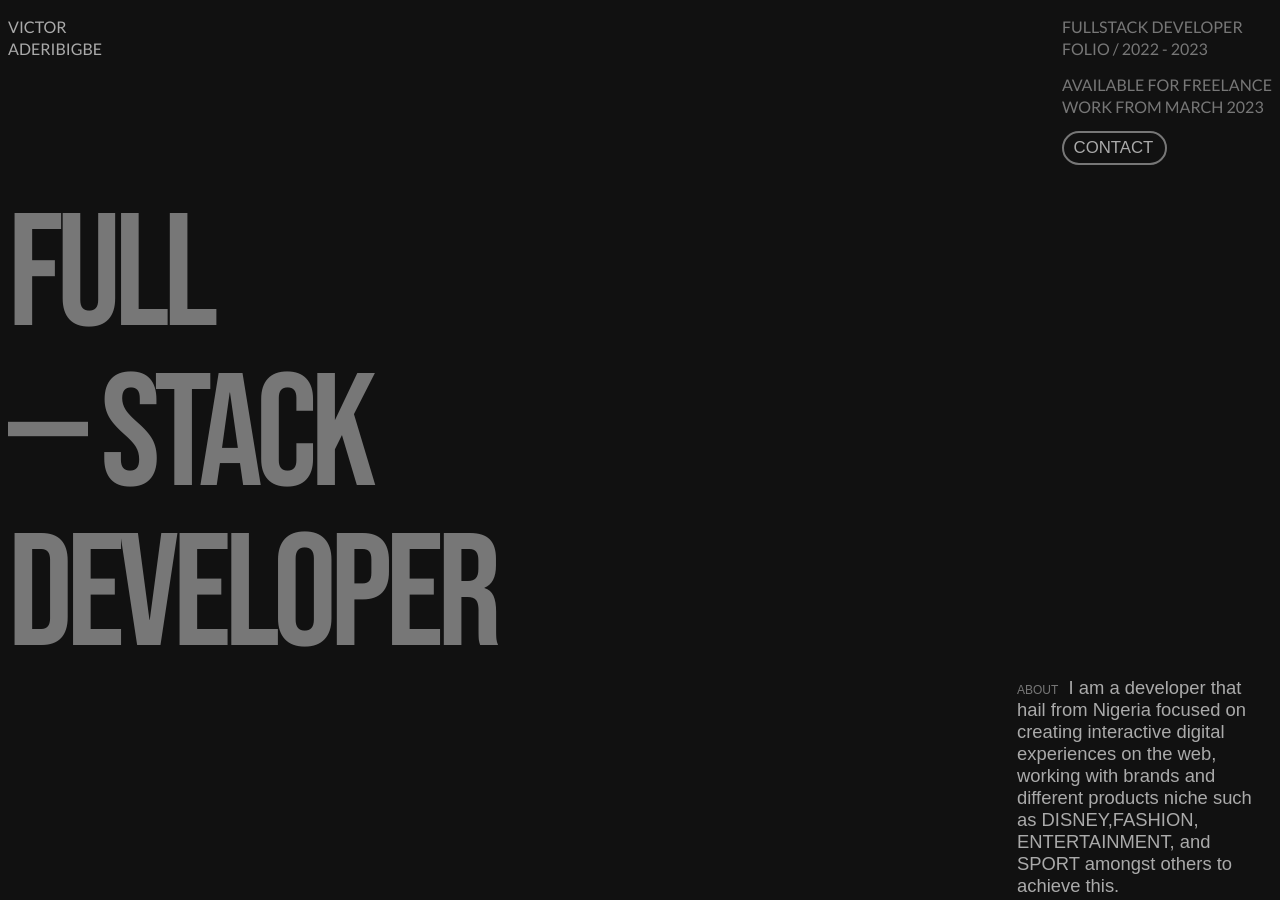
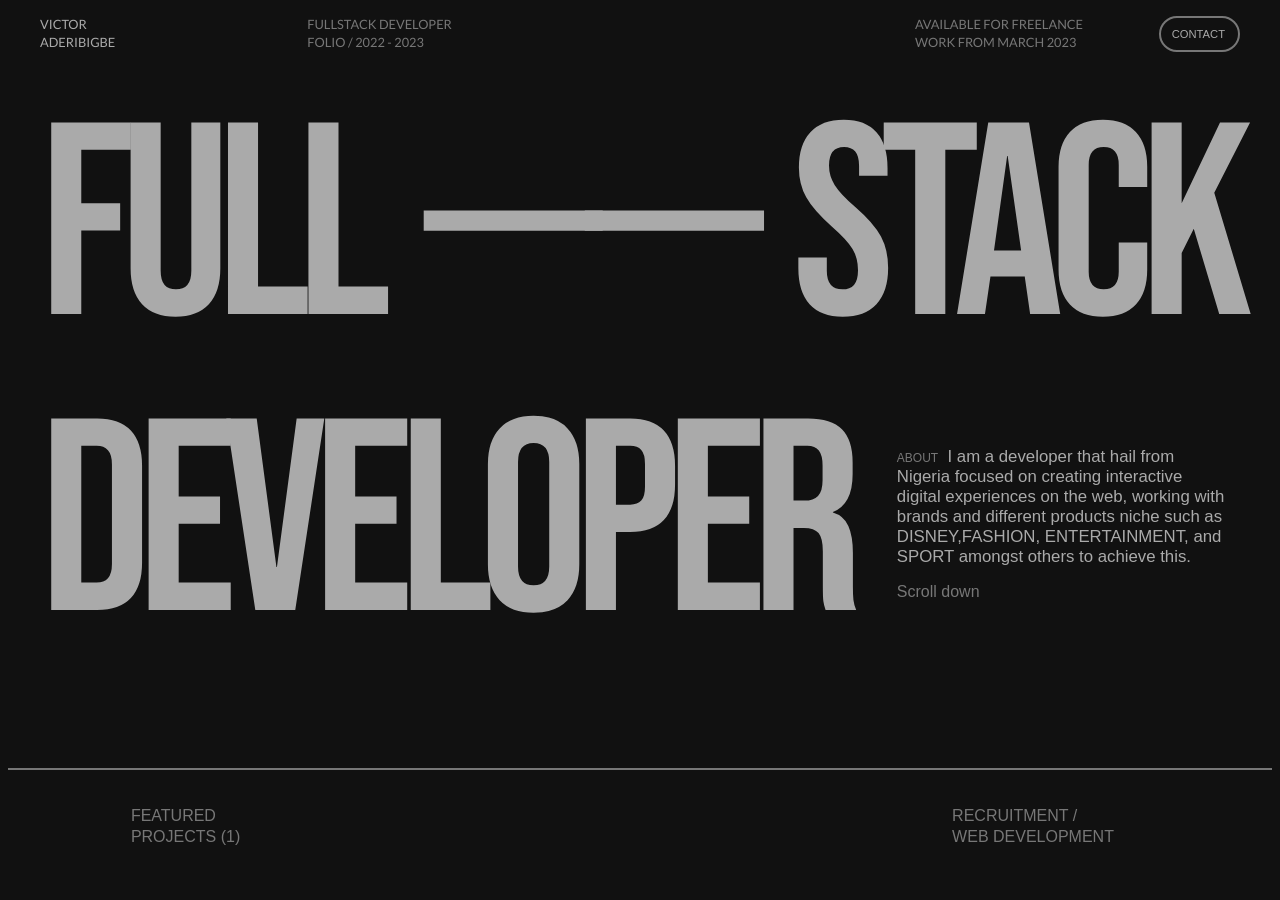
Before and after one commit to V0pe/Portfolio, a React (Vite) app: page / in a window 1280 px wide. Shown: the top 900 px of the page. Built offline with nearby package versions, Linux system fonts and the light colour scheme.

Commit message:
Add the desktop responsiveness.

```diff
--- a/src/components/Certification.css
+++ b/src/components/Certification.css
@@ -52,3 +52,43 @@
     cursor: pointer;
     font-size: 1rem;
 }
+
+.fade-in {
+    opacity: 0;
+    animation: fadeIn ease 4s;
+    animation-fill-mode: forwards;
+  }
+
+  @keyframes fadeIn {
+    0% {
+      opacity: 0;
+    }
+    100% {
+      opacity: 1;
+    }
+  }
+
+
+  @media screen and (min-width: 550px) {
+    .home__awards {
+    display: flex;
+    padding: 5rem 9rem 7rem 9rem;
+    gap: 8rem
+    }
+
+    .home__awards__left {
+        margin-bottom: 0;
+        width: 100%;
+    }
+
+    .home__contact__desc {
+        text-align: center;
+    }
+
+    .home__contact__email {
+        margin: auto;
+        text-align: center;
+        max-width: 10rem;
+    }
+
+  }
--- a/src/components/Certification.jsx
+++ b/src/components/Certification.jsx
@@ -1,7 +1,22 @@
+import React, { useState, useEffect } from 'react';
 import './Certification.css';
 
 export default function Certificate () {
-  return (<section className="home__awards">
+    const [shouldAnimate, setShouldAnimate] = useState(false);
+
+    useEffect(() => {
+      const handleScroll = () => {
+        const element = document.getElementById('home_open_source'); // Replace with the ID of your target section
+        if (element && window.scrollY + window.innerHeight > element.offsetTop) {
+          setShouldAnimate(true);
+        }
+      };
+
+      window.addEventListener('scroll', handleScroll);
+      return () => window.removeEventListener('scroll', handleScroll);
+    }, []);
+
+  return (<section className={`home__awards ${shouldAnimate ? 'fade-in' : ''}`} id='home_open_source'>
     <div className="home__awards__left">
         <h2 className="awards__title">
             <span>OPEN SOURCE PROJECTS X </span>
--- a/src/components/Footer.css
+++ b/src/components/Footer.css
@@ -189,3 +189,30 @@ color: coral;
 .home__footer__right {
     color: var(--COLOR-GRAY-LIGHT);
 }
+
+@media screen and (min-width: 550px) {
+    .home__contact__email {
+        margin: auto;
+        text-align: center;
+        max-width: 100rem;
+    }
+
+    .home__footer {
+        display: flex;
+        max-width: 100rem;
+        margin: auto;
+        padding: 3rem 3rem 0 3rem;
+        justify-content: space-between;
+    }
+
+    .home__footer__center .footer__links {
+        display: flex;
+        justify-content: space-between;
+        margin-bottom: 0.5rem;
+        gap: 1rem;
+    }
+
+    .link__flex__inner a.c-button {
+        width: 100%;
+    }
+}
--- a/src/components/Hero.css
+++ b/src/components/Hero.css
@@ -47,7 +47,243 @@
     color: var(--COLOR-GRAY);
 }
 
+
 .home__hero .hero__paragraph {
     color: var(--COLOR-GRAY-LIGHT);
     font-size: 1.15rem;
 }
+
+@media screen and (min-width: 550px) {
+  .hero__title .mobile {
+    display: none;
+  }
+
+  .hero__title__top, .hero__title .desktop{
+    display: flex;
+    align-items: center;
+    justify-content: space-between;
+    margin-top: 0;
+  }
+
+  .home__hero {
+    padding-left: 2rem;
+    padding-right: 2rem;
+  }
+
+  .home__hero .bottom__left, .hero__title__left, .hero__title__right,.hero__title__dash {
+    font-size: 17.1rem;
+    font-family: 'Bebas Neue', sans-serif;
+    word-break: break-word;
+    display: inline-block;
+    letter-spacing: -.05em;
+  }
+
+  .hero__title__dash {
+    font-size: 14rem;
+  }
+
+  .home__hero .hero__title__dash {
+    transform: scaleX(1.05);
+    will-change: transform;
+    color: var(--COLOR-GRAY);
+}
+
+   .tablet {
+    display: none;
+}
+
+.hero__title__bottom {
+    display: flex;
+    justify-content: start;
+    align-items: center;
+    margin-top: -1rem;
+}
+
+.home__hero .hero__title__bottom, .home__hero .hero__title__top {
+    width: 100%;
+}
+
+.hero__title__top, .bottom__left, .hero__scroll{
+    display: flex;
+    justify-content: space-between;
+    margin-top: 1rem;
+}
+
+.home__hero .hero__paragraph {
+    font-size: 1.05rem;
+}
+
+.hero__title .bottom__right {
+    max-width: 330px;
+    margin-left: 3rem;
+    display: flex;
+    flex-direction: column;
+}
+
+.hide-mobile.nav__folio span {
+    color: var(--COLOR-GRAY);
+}
+
+.c-infinite .c-link {
+    display: inline-flex;
+    align-items: center;
+    position: relative;
+    z-index: 1;
+    overflow: hidden;
+}
+
+.c-infinite .c-link__inner {
+    display: flex;
+    transform: translateY(-100%);
+    animation: infiniteArrow 1.4s cubic-bezier(.175,.885,.32,1.275) infinite;
+}
+
+@keyframes infiniteArrow {
+    0% {
+        transform: translateY(100%);
+    }
+    50% {
+        transform: translateY(0%);
+    }
+    100% {
+        transform: translateY(100%);
+    }
+
+}
+
+.c-infinite .c-link__animated {
+    position: absolute;
+    top: 100%;
+}
+
+span.hero__hover:hover,   .home__hero .hero__title__dash {
+    color: var(--COLOR-GRAY-LIGHT);
+  }
+
+  @keyframes color-hero {
+    0%   { color: var(--COLOR-GRAY-LIGHT); }
+    100%  { color: var(--COLOR-GRAY);}
+  }
+
+  span.hero__hover, .home__hero .hero__title__dash {
+    animation: color-hero 3s infinite linear;
+    color: var(--COLOR-GRAY);
+  }
+
+.circles{
+    position: absolute;
+    top: 0;
+    left: 0;
+    width: 100%;
+    height: 100%;
+    overflow: hidden;
+}
+
+.circles li{
+    position: absolute;
+    display: block;
+    list-style: none;
+    width: 20px;
+    height: 20px;
+    background: rgba(255, 255, 255, 0.2);
+    animation: animate 25s linear infinite;
+    bottom: -150px;
+
+}
+
+.circles li:nth-child(1){
+    left: 25%;
+    width: 80px;
+    height: 80px;
+    animation-delay: 0s;
+}
+
+
+.circles li:nth-child(2){
+    left: 10%;
+    width: 20px;
+    height: 20px;
+    animation-delay: 2s;
+    animation-duration: 12s;
+}
+
+.circles li:nth-child(3){
+    left: 70%;
+    width: 20px;
+    height: 20px;
+    animation-delay: 4s;
+}
+
+.circles li:nth-child(4){
+    left: 40%;
+    width: 60px;
+    height: 60px;
+    animation-delay: 0s;
+    animation-duration: 18s;
+}
+
+.circles li:nth-child(5){
+    left: 65%;
+    width: 20px;
+    height: 20px;
+    animation-delay: 0s;
+}
+
+.circles li:nth-child(6){
+    left: 75%;
+    width: 110px;
+    height: 110px;
+    animation-delay: 3s;
+}
+
+.circles li:nth-child(7){
+    left: 35%;
+    width: 150px;
+    height: 150px;
+    animation-delay: 7s;
+}
+
+.circles li:nth-child(8){
+    left: 50%;
+    width: 25px;
+    height: 25px;
+    animation-delay: 15s;
+    animation-duration: 45s;
+}
+
+.circles li:nth-child(9){
+    left: 20%;
+    width: 15px;
+    height: 15px;
+    animation-delay: 2s;
+    animation-duration: 35s;
+}
+
+.circles li:nth-child(10){
+    left: 85%;
+    width: 150px;
+    height: 150px;
+    animation-delay: 0s;
+    animation-duration: 11s;
+}
+
+
+
+@keyframes animate {
+
+    0%{
+        transform: translateY(0) rotate(0deg);
+        opacity: 1;
+        border-radius: 0;
+    }
+
+    100%{
+        transform: translateY(-1000px) rotate(720deg);
+        opacity: 0;
+        border-radius: 50%;
+    }
+}
+
+
+
+}
--- a/src/components/Hero.jsx
+++ b/src/components/Hero.jsx
@@ -18,9 +18,6 @@ export default function Hero (){
               <span className="hero__hover">L</span>
             </span>
           <span className="desktop hero__title__dash" style={{transform: "translate3d(0px, 0px, 0px) scale(1.6006, 1)"}}>
-            ——
-          </span>
-          <span className="hero__title__dash tablet">
             ——
           </span>
           <span className="hero__title__right is-inview" data-scroll="" data-scroll-direction="horizontal" data-scroll-position="top" data-scroll-speed="-7" style={{transform: "matrix3d(1, 0, 0, 0, 0, 1, 0, 0, 0, 0, 1, 0, 0, 0, 0, 1)"}}>
@@ -77,5 +74,19 @@ export default function Hero (){
               </div>
               </span>
       </div>
+      <div class="area" >
+            <ul class="circles">
+                    <li></li>
+                    <li></li>
+                    <li></li>
+                    <li></li>
+                    <li></li>
+                    <li></li>
+                    <li></li>
+                    <li></li>
+                    <li></li>
+                    <li></li>
+            </ul>
+    </div >
     </section>)
 }
--- a/src/components/Navabr.css
+++ b/src/components/Navbar.css
@@ -57,3 +57,41 @@
   color: black;
   border: 2px solid coral;
 }
+
+@media screen and (min-width: 550px) {
+   .hide-mobile {
+    display: block;
+   }
+
+   .hide-desktop {
+    display: none;
+   }
+
+   .home__nav {
+    padding: 0 2rem;
+    font-size: 0.8rem !important;
+    display: flex;
+    margin-bottom: 0;
+   }
+
+   .home__nav__left,
+.home__nav__right {
+  flex-direction: row;
+  gap: 4rem;
+}
+
+.home__nav__left{
+  gap: 12rem;
+}
+
+.home__nav__right {
+  max-width: 325px;
+  width: 100%;
+}
+
+.c-button {
+  font-size: 0.7rem !important;
+  width: 25%;
+  padding: 4px 7px !important;
+}
+}
--- a/src/components/Navbar.jsx
+++ b/src/components/Navbar.jsx
@@ -1,4 +1,4 @@
-import './Navabr.css';
+import './Navbar.css';
 
 export default function Navbar (){
     return (
--- a/src/components/Projects.css
+++ b/src/components/Projects.css
@@ -149,7 +149,7 @@
     text-decoration: none;
 }
 
-.scrolling-text-container {
+/* .scrolling-text-container {
     width: 100%;
     overflow: auto;
   }
@@ -172,4 +172,16 @@
     100% {
       transform: translateX(0%);
     }
+  } */
+
+  @media screen and (min-width: 550px) {
+  .home__projects__project__label .label-1 {
+    width: 80%;
+    margin: auto;
+}
+
+.home__content {
+    text-align: center;
+    padding: 11rem 4rem;
+}
   }
--- a/src/index.css
+++ b/src/index.css
@@ -74,6 +74,11 @@ button:focus-visible {
   --COLOR-GRAY: #777;
 
   font-family: 'Open Sauce', arial, sans-serif;
+  font-synthesis: none;
+  text-rendering: optimizeLegibility;
+  -webkit-font-smoothing: antialiased;
+  -moz-osx-font-smoothing: grayscale;
+  -webkit-text-size-adjust: 100%;
 }
 
 body {
```
